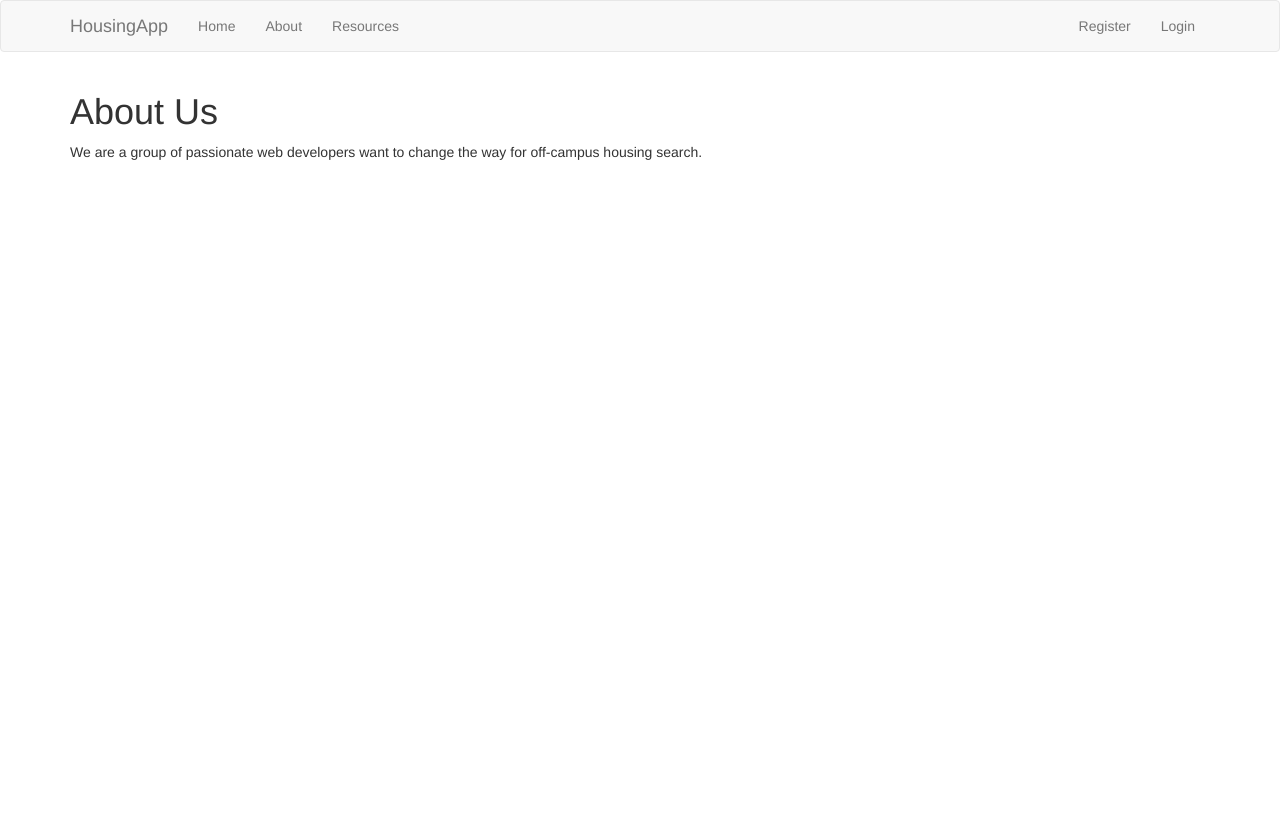
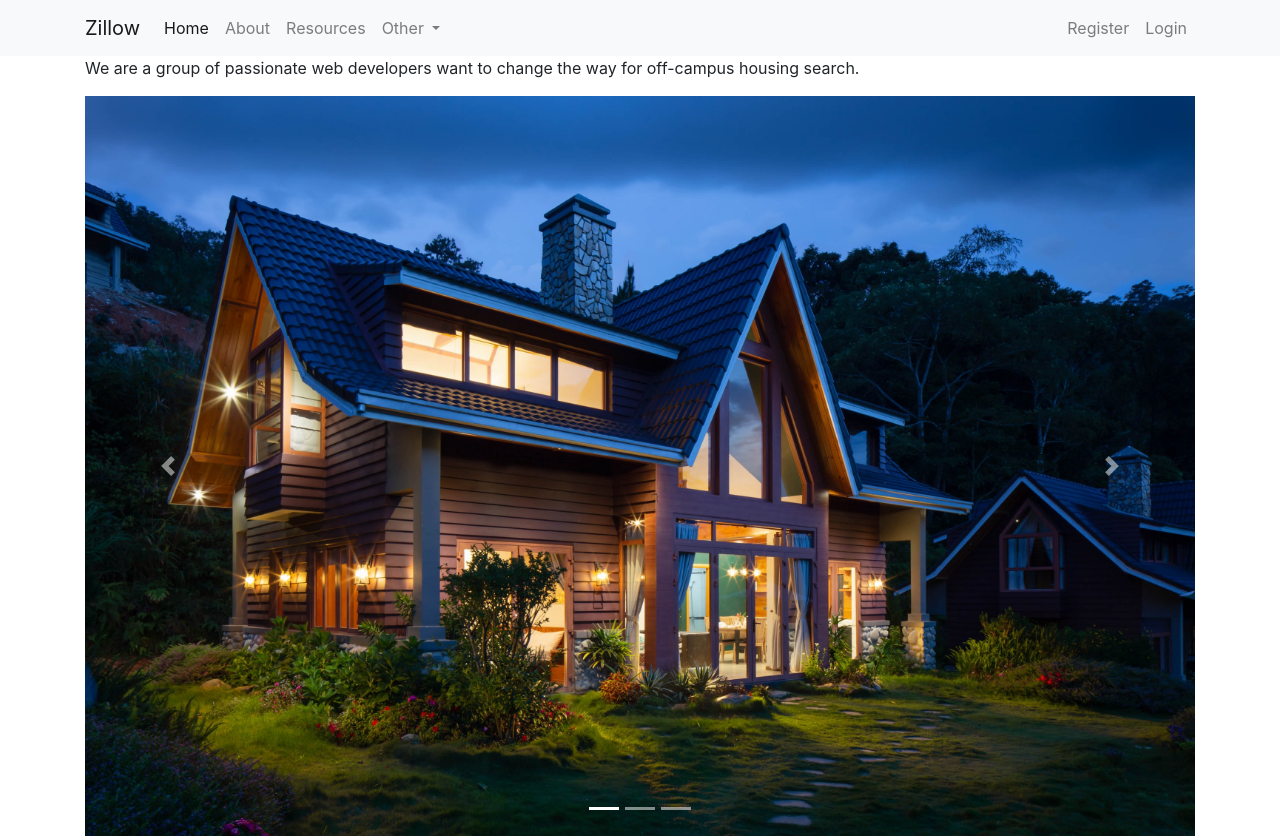
Before and after one commit to JuliaShiweiHuang/housingApp, a Flask app: page /about in a window 1280 px wide. Before the commit the page ends 160 px from the top, so only its background shows below. Run offline with Flask 2, Linux system fonts and the light colour scheme; some libraries are stand-ins or nearby versions.

Commit message:
fixed navbar and /about carousel page

```diff
--- a/templates/about.html
+++ b/templates/about.html
@@ -3,4 +3,30 @@
 {%block body%}
     <h1>About Us</h1>
     <p>We are a group of passionate web developers want to change the way for off-campus housing search.</p>
+    <div id="carouselExampleIndicators" class="carousel slide" data-ride="carousel">
+            <ol class="carousel-indicators">
+              <li data-target="#carouselExampleIndicators" data-slide-to="0" class="active"></li>
+              <li data-target="#carouselExampleIndicators" data-slide-to="1"></li>
+              <li data-target="#carouselExampleIndicators" data-slide-to="2"></li>
+            </ol>
+            <div class="carousel-inner">
+              <div class="carousel-item active">
+                <img class="d-block w-100" src="{{url_for('static', filename='unsplash2.jpg')}}" alt="First slide">
+              </div>
+              <div class="carousel-item">
+                <img class="d-block w-100" src="{{url_for('static', filename='unsplash2.jpg')}}" alt="Second slide">
+              </div>
+              <div class="carousel-item">
+                <img class="d-block w-100" src="{{url_for('static', filename='unsplash2.jpg')}}" alt="Third slide">
+              </div>
+            </div>
+            <a class="carousel-control-prev" href="#carouselExampleIndicators" role="button" data-slide="prev">
+              <span class="carousel-control-prev-icon" aria-hidden="true"></span>
+              <span class="sr-only">Previous</span>
+            </a>
+            <a class="carousel-control-next" href="#carouselExampleIndicators" role="button" data-slide="next">
+              <span class="carousel-control-next-icon" aria-hidden="true"></span>
+              <span class="sr-only">Next</span>
+            </a>
+          </div>
 {%endblock%}
--- a/templates/includes/_navbar.html
+++ b/templates/includes/_navbar.html
@@ -1,40 +1,51 @@
-    <nav class="navbar navbar-default">
+ <nav class="navbar navbar-expand-lg navbar-light bg-light fixed-top">
     <div class="container">
-          <div class="navbar-header">
-            <button type="button" class="navbar-toggle collapsed" data-toggle="collapse" data-target="#navbar" aria-expanded="false" aria-controls="navbar">
-              <span class="sr-only">Toggle navigation</span>
-              <span class="icon-bar"></span>
-              <span class="icon-bar"></span>
-              <span class="icon-bar"></span>
+      <a class="navbar-brand logo-font" href="#">
+          Zillow
+      </a>
+      <!-- links toggle -->
+      <button class="navbar-toggler ml-auto" type="button" data-toggle="collapse" data-target="#links" aria-controls="navbarResponsive" aria-expanded="false" aria-label="Toggle navigation">
+        <span class="navbar-toggler-icon"></span>
       </button>
-            <a class="navbar-brand" href="#">HousingApp</a>
+      <!-- account toggle -->
+        <button class="navbar-toggler" type="button" data-toggle="collapse" data-target="#account" aria-controls="navbarResponsive" aria-expanded="false" aria-label="Toggle navigation">
+        <span class="navbar-toggler-icon"></span>
+      </button>
+
+      <div class="collapse navbar-collapse" id="links">
+        <ul class="navbar-nav mr-auto">
+          <li class="nav-item active">
+            <a class="nav-link" href="/">Home</a>
+          </li>
+          <li class="nav-item">
+            <a class="nav-link" href="/about">About</a>
+          </li>
+          <li class="nav-item">
+            <a class="nav-link" href="/resources">Resources</a>
+          </li>
+
+          <li class="nav-item dropdown">
+              <a class="nav-link dropdown-toggle" href="#" id="navbarDropdownMenuLink" data-toggle="dropdown" aria-haspopup="true" aria-expanded="false">
+                Other
+              </a>
+              <div class="dropdown-menu" aria-labelledby="navbarDropdownMenuLink">
+                <a class="dropdown-item" href="#">Dropdown 1</a>
+                <a class="dropdown-item" href="#">Dropdown 2</a>
+                <a class="dropdown-item" href="#">Dropdown 3</a>
               </div>
-          <div id="navbar" class="collapse navbar-collapse">
-            <ul class="nav navbar-nav">
-              <li><a href="/">Home</a></li>
-              <li><a href="/about">About</a></li>
-              <li><a href="/resources">Resources</a></li>
+            </li>
         </ul>
-
-            <ul class="nav navbar-nav navbar-right">
+        </div>
+        <div class="collapse navbar-collapse" id="account">
+        <ul class="navbar-nav ml-auto">
           {% if session.logged_in %}
-                <li><a href="/dashboard">Dashboard</a></li>
-                <li><a href="/logout">Logout</a></li>
+          <li class="nav-item"><a class="nav-link" href="/dashboard">Dashboard</a></li>
+          <li class="nav-item"><a class="nav-link" href="/logout">Logout</a></li>
           {% else %}
-                <li><a href="/register">Register</a></li>
-                <li><a href="/login">Login</a></li>
+          <li class="nav-item"><a class="nav-link" href="/register">Register</a></li>
+          <li class="nav-item"><a class="nav-link" href="/login">Login</a></li>
           {% endif %}
         </ul>
-            <!-- <ul class="nav navbar-nav navbar-right">
-              {% if session.logged_in %}
-                <li><a href="/dashboard">Dashboard</a></li>
-                <li><a href="/logout">Logout</a></li>
-              {% else %}
-                <li><a href="/register">Register</a></li>
-                <li><a href="/login">Login</a></li>
-              {% endif %}
-
-            </ul> -->
-          </div><!--/.nav-collapse -->
+      </div>
     </div>
   </nav>
--- a/templates/layout.html
+++ b/templates/layout.html
@@ -3,7 +3,8 @@
     <head>
         <meta charset="utf-8">
         <title>Housing App</title>
-        <link rel = "stylesheet" href="https://maxcdn.bootstrapcdn.com/bootstrap/3.3.7/css/bootstrap.min.css">
+        <!-- <link rel = "stylesheet" href="https://maxcdn.bootstrapcdn.com/bootstrap/3.3.7/css/bootstrap.min.css"> -->
+        <link rel="stylesheet" href="https://maxcdn.bootstrapcdn.com/bootstrap/4.0.0/css/bootstrap.min.css" integrity="sha384-Gn5384xqQ1aoWXA+058RXPxPg6fy4IWvTNh0E263XmFcJlSAwiGgFAW/dAiS6JXm" crossorigin="anonymous">
     </head>
     <body>
         {%include 'includes/_navbar.html'%}
@@ -12,8 +13,14 @@
         {%block body%}{% endblock %}
         </div>
 
+<!--
         <script src = "https://maxcdn.bootstrapcdn.com/bootstrap/3.3.7/js/bootstrap.min.js"></script>
+        <script src="https://cdn.ckeditor.com/4.15.0/standard/ckeditor.js"></script> -->
+        <script src="https://code.jquery.com/jquery-3.2.1.slim.min.js" integrity="sha384-KJ3o2DKtIkvYIK3UENzmM7KCkRr/rE9/Qpg6aAZGJwFDMVNA/GpGFF93hXpG5KkN" crossorigin="anonymous"></script>
+        <script src="https://cdnjs.cloudflare.com/ajax/libs/popper.js/1.12.9/umd/popper.min.js" integrity="sha384-ApNbgh9B+Y1QKtv3Rn7W3mgPxhU9K/ScQsAP7hUibX39j7fakFPskvXusvfa0b4Q" crossorigin="anonymous"></script>
+        <script src="https://maxcdn.bootstrapcdn.com/bootstrap/4.0.0/js/bootstrap.min.js" integrity="sha384-JZR6Spejh4U02d8jOt6vLEHfe/JQGiRRSQQxSfFWpi1MquVdAyjUar5+76PVCmYl" crossorigin="anonymous"></script>
         <script src="https://cdn.ckeditor.com/4.15.0/standard/ckeditor.js"></script>
+
         <script type = "text/javascript">
             CKEDITOR.replace('editor')
         </script>
```
Lines whose indentation alone changed are shown as unchanged.
